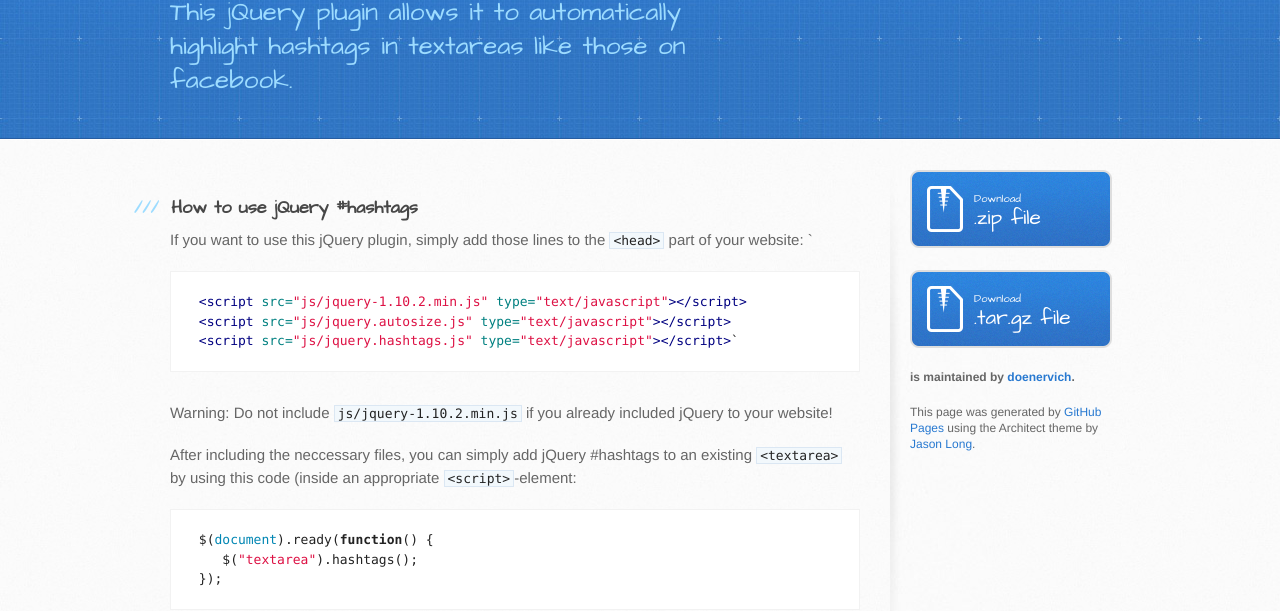
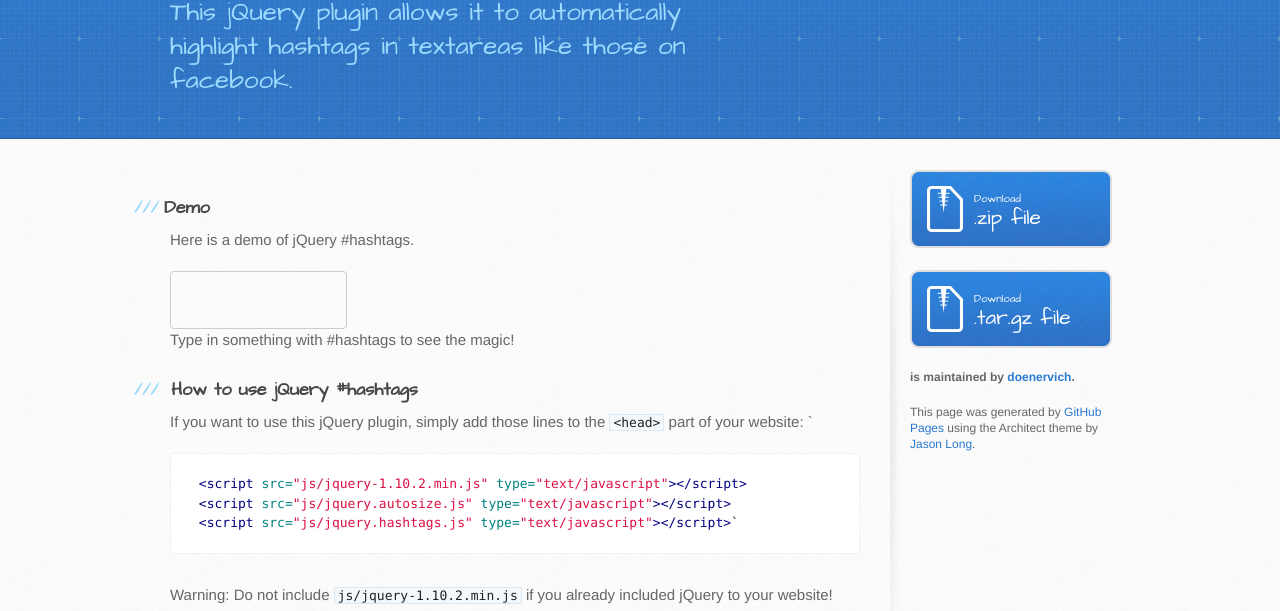
Before and after one commit to Ponjimon/jquery-hashtags, a plain HTML site: page index.html in a window 1280 px wide. Shown: the part 202-813 px from the top of the page. Drawn offline with Linux system fonts and the light colour scheme.

Commit message:
Update index.html

```diff
--- a/index.html
+++ b/index.html
@@ -8,6 +8,14 @@
     <link rel="stylesheet" type="text/css" href="stylesheets/stylesheet.css" media="screen" />
     <link rel="stylesheet" type="text/css" href="stylesheets/pygment_trac.css" media="screen" />
     <link rel="stylesheet" type="text/css" href="stylesheets/print.css" media="print" />
+
+    <!-- Included for the demo -->
+    <link href="stylesheets/jquery.hashtags.css" media="all" rel="stylesheet" type="text/css" />
+    <script src="javascripts/jquery-1.10.2.min.js" type="text/javascript"></script>
+    <script src="javascripts/jquery.autosize.js" type="text/javascript"></script>
+    <script src="javascripts/jquery.hashtags.js" type="text/javascript"></script>
+    <!-- Included for the demo -->
+
 
     <!--[if lt IE 9]>
     <script src="//html5shiv.googlecode.com/svn/trunk/html5.js"></script>
@@ -28,6 +36,10 @@
     <div id="content-wrapper">
       <div class="inner clearfix">
         <section id="main-content">
+          <h3><a name="demo" class="anchor" href="#demo"><span class="octicon octicon-link"></span></a>Demo</h3>
+          <p>Here is a demo of jQuery #hashtags.</p>
+          <textarea></textarea>
+          <p>Type in something with #hashtags to see the magic!</p>
           <h3>
 <a name="how-to-use-jquery-hashtags" class="anchor" href="#how-to-use-jquery-hashtags"><span class="octicon octicon-link"></span></a>How to use jQuery #hashtags</h3>
 
@@ -71,6 +83,10 @@
       </div>
     </div>
 
-
+  <script type="text/javascript">
+    $(document).ready(function() {
+       $("textarea").hashtags();
+    });
+  </script>
   </body>
 </html>
```
